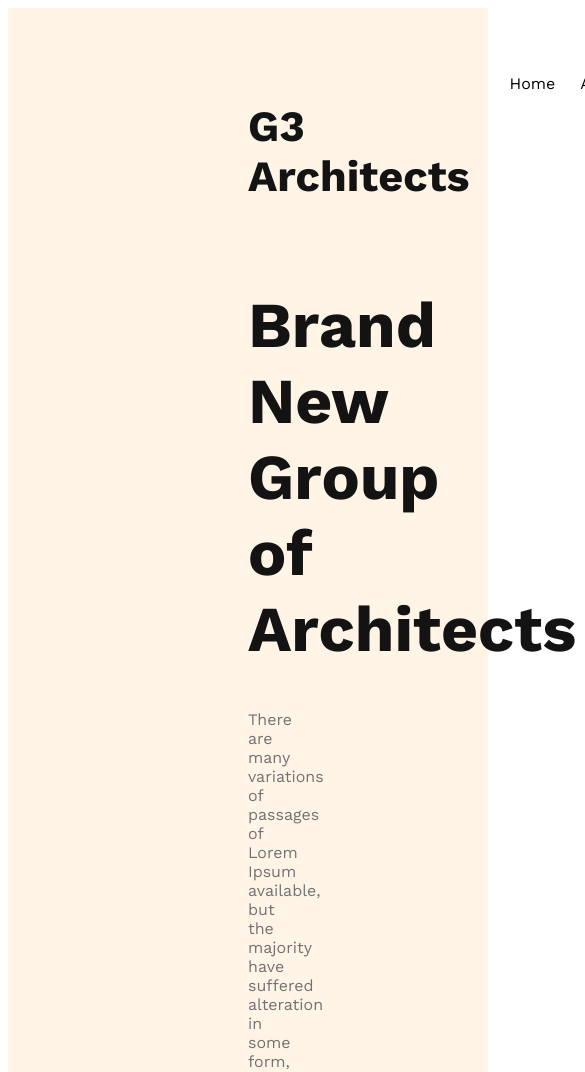
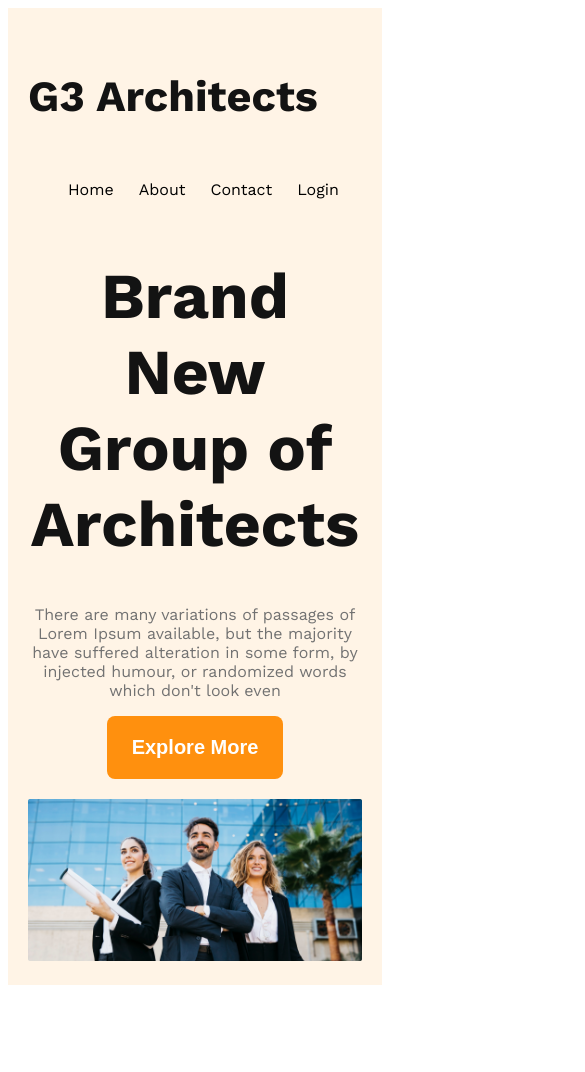
Before and after one commit to Be3tle/g3-architect-responsive-website, a plain HTML site: page index.html in a window 390 px wide. Shown: the top 1072 px of the page, 585 px wide, since content can reach past the window. After the commit the page ends 993 px from the top, so only its background shows below. Drawn offline with nearby package versions, Linux system fonts and the light colour scheme.

Commit message:
finished header

```diff
--- a/style.css
+++ b/style.css
@@ -3,6 +3,14 @@ body {
   font-family: "Work Sans", sans-serif;
 }
 .btn-primary {
+  border-radius: 8px;
+  color: #fff;
+  font-size: 1.25rem;
+  background: #ff900e;
+  padding: 20px 25px;
+  border: 0;
+  cursor: pointer;
+  font-weight: 600;
 }
 /* header styles */
 header {
@@ -51,3 +59,29 @@ nav li a {
 .banner-description {
   color: #727272;
 }
+
+img {
+  width: 100%;
+  margin-top: 20px;
+}
+
+/* responsive styles */
+@media screen and (max-width: 576px) {
+  /* mobile */
+  header {
+    padding: 20px;
+  }
+  nav {
+    flex-direction: column;
+  }
+
+  /* tab or medium devices */
+  @media screen and (min-width: 576px) and (max-width: 960px) {
+    header {
+      padding: 50px;
+    }
+    nav {
+      flex-direction: column;
+    }
+  }
+}
```
